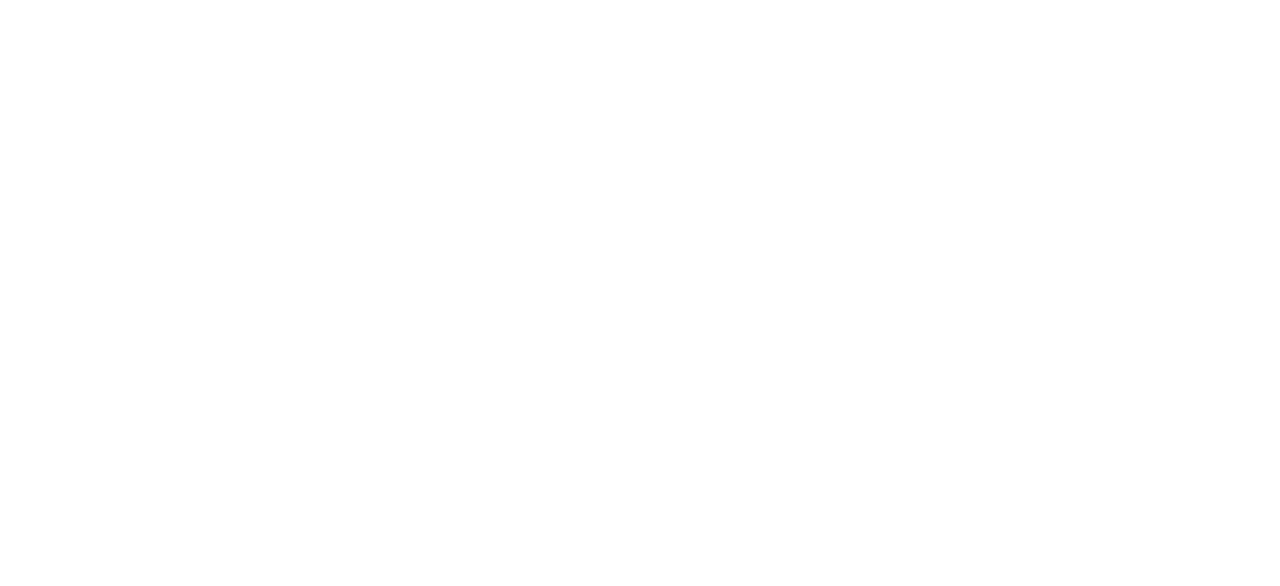
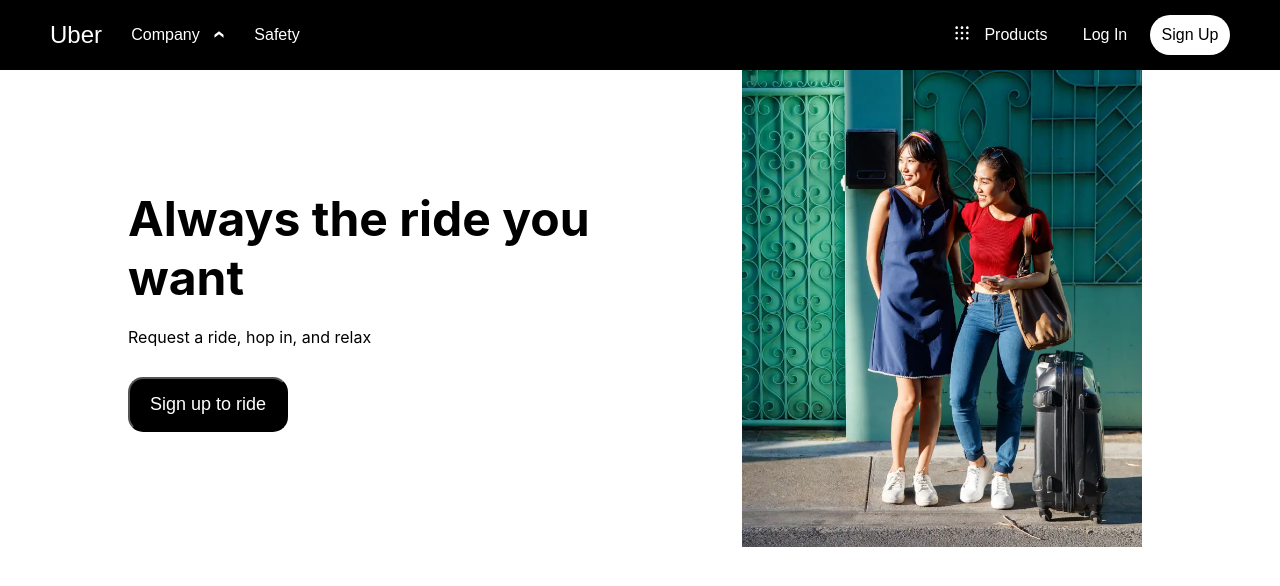
Before and after one commit to Regalcoder/uber-clone, a React (Create React App) app: page /ride in a window 1280 px wide. Before the commit this address had no page. Shown: the top 586 px of the page. Built offline with nearby package versions, Linux system fonts and the light colour scheme.

Commit message:
ride page changes

```diff
--- a/src/App.js
+++ b/src/App.js
@@ -3,6 +3,8 @@
 import AboutUs from './pages/aboutUs';
 import Safety from './pages/safety';
 import Register from './pages/form';
+import Ride from './pages/ride';
+import Money from './pages/money';
 
 
 function App() {
@@ -14,6 +16,8 @@
             <Route path="/aboutUs" element={< AboutUs/>} />
             <Route path="/safety" element={< Safety/>} />
             <Route path="/form" element={< Register/>} />
+            <Route path='/ride' element={<Ride/>} />
+            <Route path='/money' element={<Money/>} />
               {/* <Route path="*" element= {
                   <div>404</div>
                   } /> */}
--- a/src/components/navbar.js
+++ b/src/components/navbar.js
@@ -97,14 +97,14 @@
                                         </div>
 
                                     </Link>
-                                    <Link to="/aboutUs">
+                                    <Link to="/ride">
                                         <div className='dropdownFlexMenu'>
                                             <img width='14px' src='car-front-outlined.svg' alt='' />
                                             Ride
                                         </div>
 
                                     </Link>
-                                    <Link  to="/aboutUs">
+                                    <Link  to="/money">
                                         <div className='dropdownFlexMenu'>
                                             <svg width="14" height="14" viewBox="0 0 24 24" fill="none">
                                                 <title>Money</title>
--- /dev/null
+++ b/src/pages/money.js
@@ -0,0 +1,19 @@
+import Navbar from "../components/navbar";
+import '../styles/money.css'
+
+
+
+const Money = () => {
+    return (
+        <>
+          <Navbar />
+          <body>
+             <section>
+                <h1>Money Section</h1>
+             </section>
+          </body>
+        </>
+     );
+}
+
+export default Money;
--- /dev/null
+++ b/src/pages/ride.js
@@ -0,0 +1,30 @@
+import Navbar from "../components/navbar";
+import '../styles/ride.css'
+import { Link } from "react-router-dom";
+
+
+const Ride = () => {
+    return (
+        <>
+           <Navbar />
+           <body>
+              <section className="rideSection">
+                 <div className="rideFlex">
+                    <div className="rideContainer1">
+                        <h1 className="rideHeader1">Always the ride you want</h1>
+                        <p>Request a ride, hop in, and relax</p>
+                        <Link className="rideButtonContainer" to='/form'>
+                           <button className="rideButton">Sign up to ride</button>
+                        </Link>
+                    </div>
+                    <div className="rideContainer2">
+                        <img width='400px' src='travelling.webp' alt=""/>
+                    </div>
+                 </div>
+              </section>
+           </body>
+        </>
+     );
+}
+
+export default Ride;
--- /dev/null
+++ b/src/styles/ride.css
@@ -0,0 +1,47 @@
+.rideSection{
+    width: 100%;
+    height: 100vh;
+}
+
+.rideFlex{
+    display: flex;
+    width: 80%;
+    align-items: center;
+    margin: auto;
+    justify-content: space-between;
+}
+
+.rideContainer1{
+    display: flex;
+    flex-direction: column;
+    width: 50%;
+}
+
+.rideContainer2{
+    width: 40%;
+}
+
+.rideHeader1{
+    font-size: xxx-large;
+    margin-bottom: 20px;
+}
+
+.rideButtonContainer{
+    width: fit-content;
+    height: auto;
+    margin-top: 30px;
+}
+
+.rideButton{
+    width: 160px;
+    border-radius: 15px;
+    background-color: black;
+    color: white;
+    height: 55px;
+    font-size: large;
+    cursor: pointer;
+}
+
+.rideButton:hover{
+    background-color: rgb(28, 27, 27);
+}
```
Also changed, not shown: src/styles/money.css (added).
